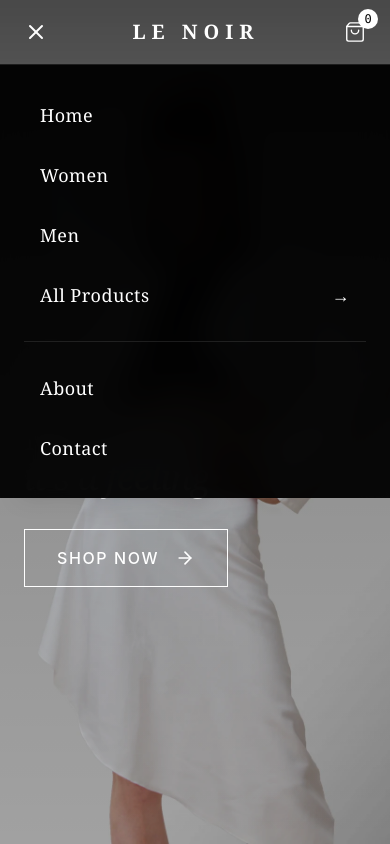
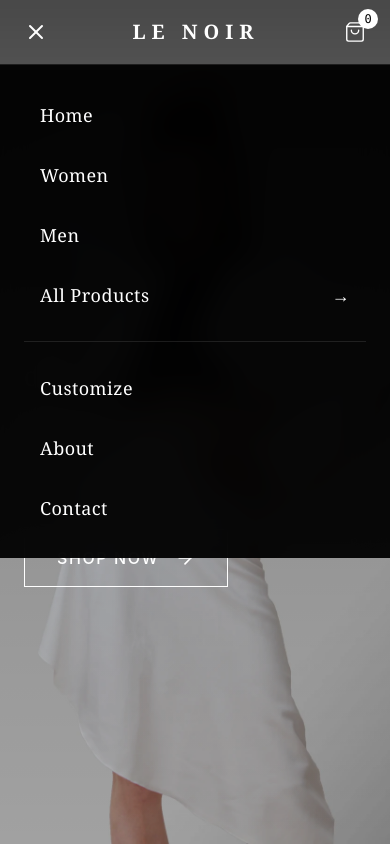
Before and after one commit to gazi05/Le_Noir, a React app: page / in a window 390 px wide. Both pictures are taken after a click on the button 36 px from the left and 32 px from the top of the page. Shown: the top 844 px of the page. Built offline with nearby package versions, Linux system fonts and the light colour scheme; the HTML template or start-up script is replaced by a standard one.

Commit message:
added the customize to the nav bar on the phone

```diff
--- a/src/components/Navbar.jsx
+++ b/src/components/Navbar.jsx
@@ -163,6 +163,7 @@ export default function Navbar() {
             <span>→</span>
           </Link>
           <div className="h-px bg-white/10 my-3" />
+          <a className="text-lg font-serif tracking-wide hover:text-white/80 transition-colors py-3 px-4 hover:bg-white/10 rounded-lg" href="Customize">Customize</a>
           <a href="#About" onClick={handleAboutScroll} className="text-lg font-serif tracking-wide hover:text-white/80 transition-colors py-3 px-4 hover:bg-white/10 rounded-lg">
             About
           </a>
```
